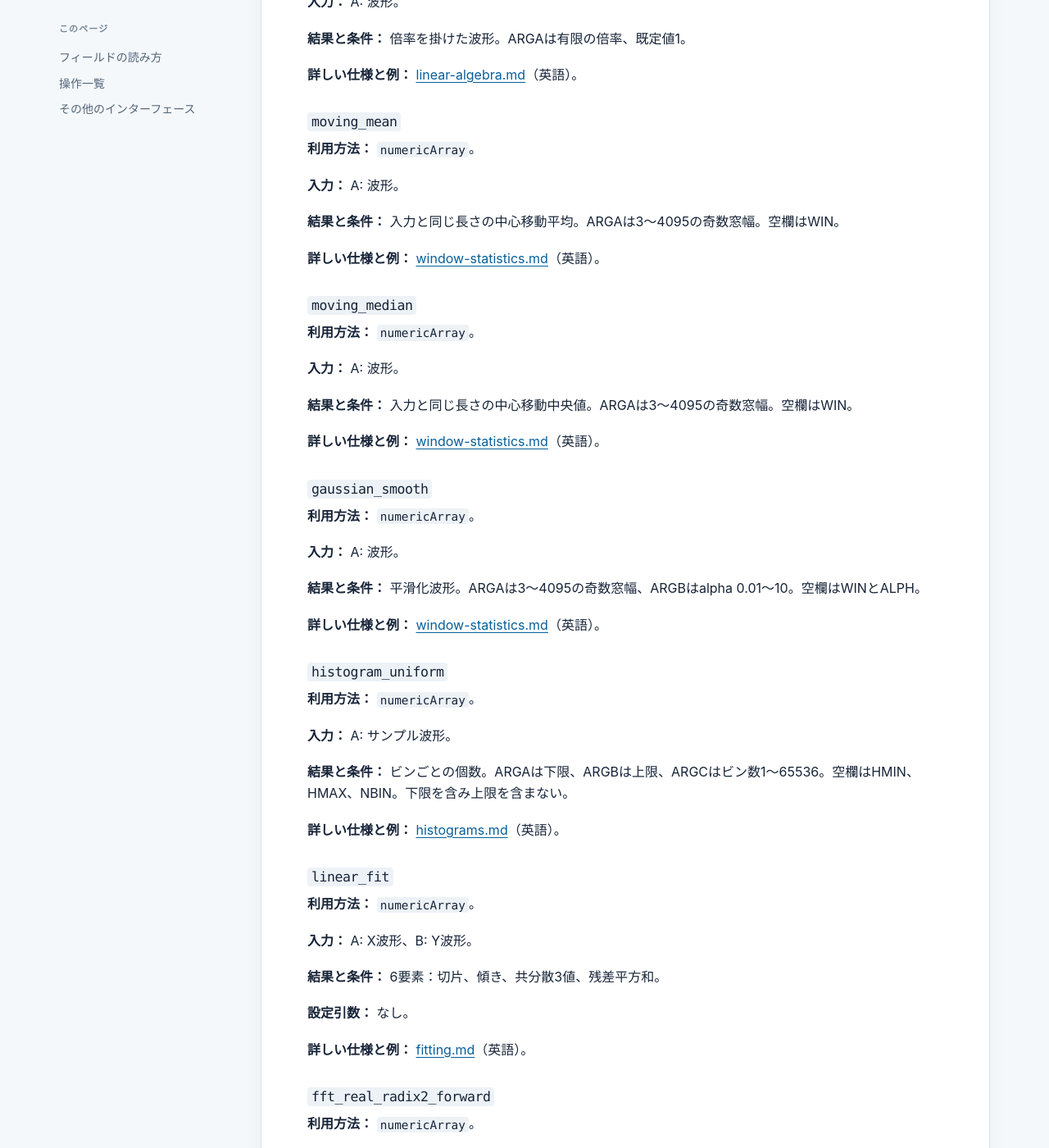
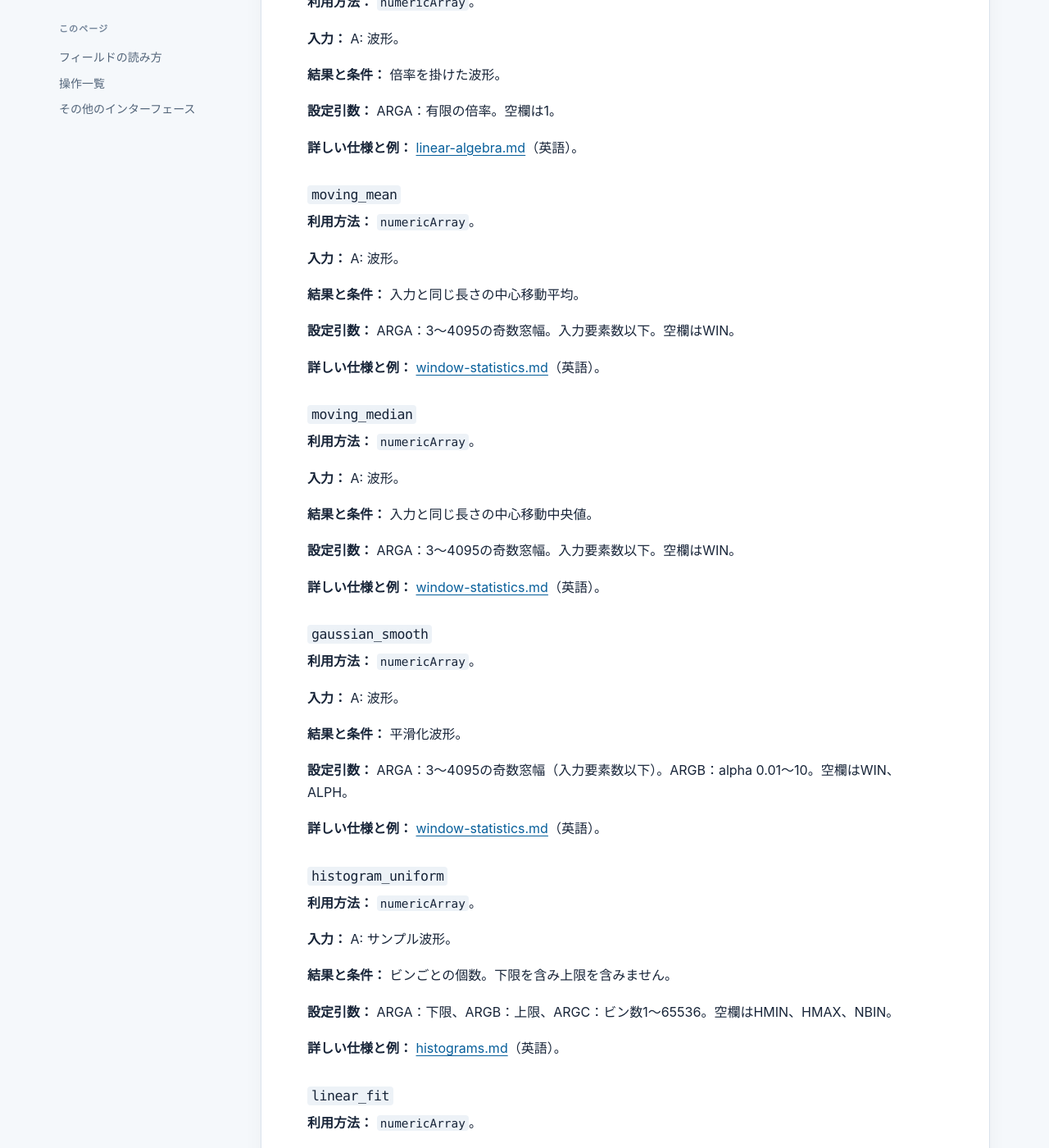
Before and after one commit to akared819/numeric, a Jekyll site: the page built from docs-site/ja/reference/index.md, in a window 1280 px wide and 1400 px high, scrolled down 7493 px. Shown: the whole window at 82% size. Built offline with Jekyll 4.4.1, drawn with Linux system fonts in a browser that asks for light colours; some of the changed text lies outside the part shown.

Commit message:
Clarify argument fields and streaming inputs

```diff
--- a/docs-site/_data/operations.json
+++ b/docs-site/_data/operations.json
@@ -130,9 +130,11 @@
     "interface": "scalar",
     "inputs_en": "A: base value",
     "inputs_ja": "A: 底の値",
-    "result_en": "Integer power. ARGA: exponent −1024 to 1024, default 2.",
-    "result_ja": "整数乗。ARGAは指数（−1024〜1024）、既定値2。",
-    "doc": "elementary.md"
+    "result_en": "Integer power; zero with a negative exponent is invalid.",
+    "result_ja": "整数乗。底が0で指数が負の場合は無効。",
+    "doc": "elementary.md",
+    "args_en": "ARGA: integer exponent from −1024 to 1024; blank defaults to 2.",
+    "args_ja": "ARGA：整数指数（−1024〜1024）。空欄は2。"
   },
   {
     "name": "polynomial_eval",
@@ -193,45 +195,55 @@
     "interface": "array",
     "inputs_en": "A: waveform",
     "inputs_ja": "A: 波形",
-    "result_en": "Scaled waveform. ARGA: finite factor, default 1.",
-    "result_ja": "倍率を掛けた波形。ARGAは有限の倍率、既定値1。",
-    "doc": "linear-algebra.md"
+    "result_en": "Scaled waveform.",
+    "result_ja": "倍率を掛けた波形。",
+    "doc": "linear-algebra.md",
+    "args_en": "ARGA: finite factor; blank defaults to 1.",
+    "args_ja": "ARGA：有限の倍率。空欄は1。"
   },
   {
     "name": "moving_mean",
     "interface": "array",
     "inputs_en": "A: waveform",
     "inputs_ja": "A: 波形",
-    "result_en": "Same-length centered moving mean. ARGA: odd window width 3–4095; blank uses WIN.",
-    "result_ja": "入力と同じ長さの中心移動平均。ARGAは3〜4095の奇数窓幅。空欄はWIN。",
-    "doc": "window-statistics.md"
+    "result_en": "Same-length centered moving mean.",
+    "result_ja": "入力と同じ長さの中心移動平均。",
+    "doc": "window-statistics.md",
+    "args_en": "ARGA: odd window width 3–4095, no greater than input length; blank uses WIN.",
+    "args_ja": "ARGA：3〜4095の奇数窓幅。入力要素数以下。空欄はWIN。"
   },
   {
     "name": "moving_median",
     "interface": "array",
     "inputs_en": "A: waveform",
     "inputs_ja": "A: 波形",
-    "result_en": "Same-length centered moving median. ARGA: odd window width 3–4095; blank uses WIN.",
-    "result_ja": "入力と同じ長さの中心移動中央値。ARGAは3〜4095の奇数窓幅。空欄はWIN。",
-    "doc": "window-statistics.md"
+    "result_en": "Same-length centered moving median.",
+    "result_ja": "入力と同じ長さの中心移動中央値。",
+    "doc": "window-statistics.md",
+    "args_en": "ARGA: odd window width 3–4095, no greater than input length; blank uses WIN.",
+    "args_ja": "ARGA：3〜4095の奇数窓幅。入力要素数以下。空欄はWIN。"
   },
   {
     "name": "gaussian_smooth",
     "interface": "array",
     "inputs_en": "A: waveform",
     "inputs_ja": "A: 波形",
-    "result_en": "Smoothed waveform. ARGA: odd window width 3–4095; ARGB: alpha 0.01–10; blanks use WIN and ALPH.",
-    "result_ja": "平滑化波形。ARGAは3〜4095の奇数窓幅、ARGBはalpha 0.01〜10。空欄はWINとALPH。",
-    "doc": "window-statistics.md"
+    "result_en": "Smoothed waveform.",
+    "result_ja": "平滑化波形。",
+    "doc": "window-statistics.md",
+    "args_en": "ARGA: odd window width 3–4095, no greater than input length; ARGB: alpha 0.01–10. Blanks use WIN and ALPH.",
+    "args_ja": "ARGA：3〜4095の奇数窓幅（入力要素数以下）。ARGB：alpha 0.01〜10。空欄はWIN、ALPH。"
   },
   {
     "name": "histogram_uniform",
     "interface": "array",
     "inputs_en": "A: sample waveform",
     "inputs_ja": "A: サンプル波形",
-    "result_en": "Bin counts. ARGA: lower, ARGB: upper, ARGC: bin count 1–65536; blanks use HMIN, HMAX, NBIN. Range includes lower and excludes upper.",
-    "result_ja": "ビンごとの個数。ARGAは下限、ARGBは上限、ARGCはビン数1〜65536。空欄はHMIN、HMAX、NBIN。下限を含み上限を含まない。",
-    "doc": "histograms.md"
+    "result_en": "Bin counts; lower bound is included and upper bound is excluded.",
+    "result_ja": "ビンごとの個数。下限を含み上限を含みません。",
+    "doc": "histograms.md",
+    "args_en": "ARGA: lower bound; ARGB: upper bound; ARGC: bin count 1–65536. Blanks use HMIN, HMAX and NBIN.",
+    "args_ja": "ARGA：下限、ARGB：上限、ARGC：ビン数1〜65536。空欄はHMIN、HMAX、NBIN。"
   },
   {
     "name": "linear_fit",
@@ -362,19 +374,19 @@
   {
     "name": "running_mean",
     "interface": "asub",
-    "inputs_en": "A: sample; reset through streaming interface",
-    "inputs_ja": "A: サンプル、リセットはストリーミング側で指定",
-    "result_en": "Stateful running mean; state belongs to an instance.",
-    "result_ja": "状態を保持する逐次平均。状態はインスタンス単位。",
+    "inputs_en": "aSub: A sample, B sequence number, C reset token; native registry: one scalar sample",
+    "inputs_ja": "aSubはAがサンプル、Bが連番、Cがリセットトークン。ネイティブはスカラーサンプル1個",
+    "result_en": "Stateful mean and accepted sample count; state belongs to an instance.",
+    "result_ja": "逐次平均と受け付けたサンプル数。状態はインスタンス単位。",
     "doc": "streaming.md"
   },
   {
     "name": "running_stats",
     "interface": "asub",
-    "inputs_en": "A: sample; reset through streaming interface",
-    "inputs_ja": "A: サンプル、リセットはストリーミング側で指定",
-    "result_en": "Stateful mean, sample variance, standard deviation, RMS, minimum, maximum and count.",
-    "result_ja": "逐次平均、標本分散、標準偏差、RMS、最小・最大、個数。",
+    "inputs_en": "aSub: A sample, B sequence number, C reset token; native registry: one scalar sample",
+    "inputs_ja": "aSubはAがサンプル、Bが連番、Cがリセットトークン。ネイティブはスカラーサンプル1個",
+    "result_en": "Mean, sample variance, sample standard deviation, RMS, minimum, maximum and count; variance and standard deviation are NaN after the first sample.",
+    "result_ja": "平均、標本分散、標本標準偏差、RMS、最小、最大、個数。最初のサンプルでは分散と標準偏差はNaN。",
     "doc": "streaming.md"
   }
 ]
--- a/docs-site/ja/reference/index.md
+++ b/docs-site/ja/reference/index.md
@@ -55,7 +55,7 @@ record(numericScalar, "SIGNAL:CORR") {
 
 **結果と条件：** {{ op.result_ja }}
 
-{% unless op.name == 'pow_int' or op.name == 'array_scale' or op.name == 'moving_mean' or op.name == 'moving_median' or op.name == 'gaussian_smooth' or op.name == 'histogram_uniform' %}**設定引数：** なし。{% endunless %}
+{% if op.args_ja %}**設定引数：** {{ op.args_ja }}{% else %}**設定引数：** なし。{% endif %}
 
 **詳しい仕様と例：** [{{ op.doc }}](https://github.com/akared819/numeric/blob/main/docs/{{ op.doc }})（英語）。
 {% endfor %}
```
Also changed, not shown: docs-site/reference/index.md (+1 -1 lines).
